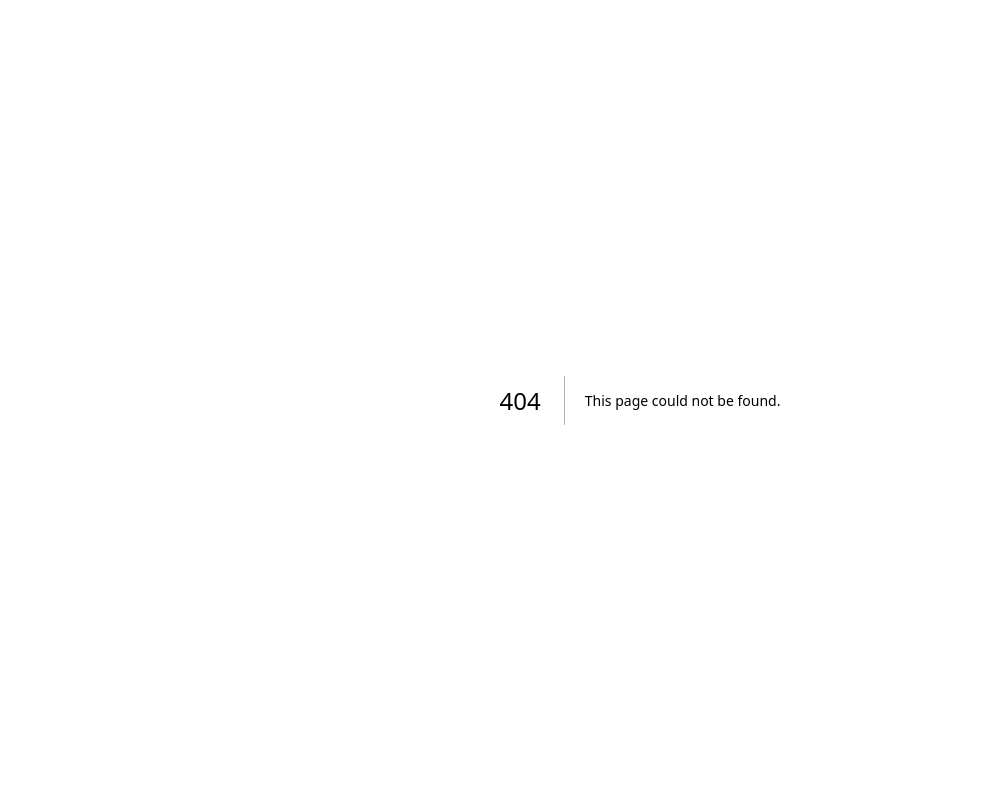
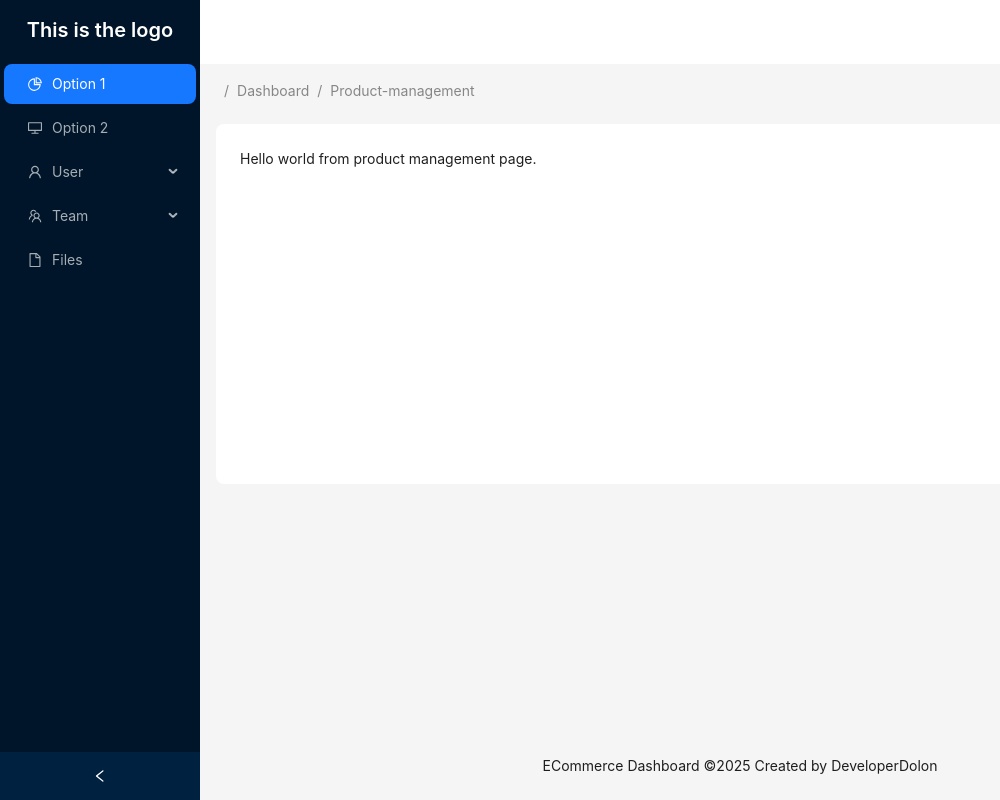
Before and after one commit to DeveloperDolon/microservice-client, a Next.js app: page /dashboard/product-management in a window 1280 px wide. Before the commit this address had no page. Shown: the whole page, without its empty margins (0-1000 px from the left). Built offline with nearby package versions, Linux system fonts and the light colour scheme.

Commit message:
dynamic breadcrumbs added

```diff
--- a/app/dashboard/layout.tsx
+++ b/app/dashboard/layout.tsx
@@ -3,6 +3,7 @@
 import React, { useState } from "react";
 import { Breadcrumb, Layout, Menu, theme } from "antd";
 import { dashboard_items } from "../_constants/dashboard_items";
+import { usePathname } from "next/navigation";
 
 const { Header, Content, Footer, Sider } = Layout;
 
@@ -16,6 +17,16 @@ export default function DashboardLayout({
     token: { colorBgContainer, borderRadiusLG },
   } = theme.useToken();
 
+  const path = usePathname();
+  const pathArray = path.split("/");
+
+  const breadcrumbItems = pathArray.map((item) => {
+    return {
+      path: "/"+item,
+      breadcrumbName: item.charAt(0).toUpperCase() + item.slice(1),
+    };
+  });
+
   return (
     <Layout style={{ minHeight: "100vh" }}>
       <Sider
@@ -26,6 +37,7 @@ export default function DashboardLayout({
         <div className="demo-logo-vertical text-white md:text-xl sm:text-lg text-base font-semibold text-center py-4">
           This is the logo
         </div>
+
         <Menu
           theme="dark"
           defaultSelectedKeys={["1"]}
@@ -36,10 +48,7 @@ export default function DashboardLayout({
       <Layout>
         <Header style={{ padding: 0, background: colorBgContainer }} />
         <Content style={{ margin: "0 16px" }}>
-          <Breadcrumb style={{ margin: "16px 0" }}>
-            <Breadcrumb.Item>User</Breadcrumb.Item>
-            <Breadcrumb.Item>Bill</Breadcrumb.Item>
-          </Breadcrumb>
+          <Breadcrumb routes={breadcrumbItems} style={{ margin: "16px 0" }} />
           <div
             style={{
               padding: 24,
@@ -52,7 +61,8 @@ export default function DashboardLayout({
           </div>
         </Content>
         <Footer style={{ textAlign: "center" }}>
-          ECommerce Dashboard ©{new Date().getFullYear()} Created by DeveloperDolon
+          ECommerce Dashboard ©{new Date().getFullYear()} Created by
+          DeveloperDolon
         </Footer>
       </Layout>
     </Layout>
--- /dev/null
+++ b/app/dashboard/product-management/page.tsx
@@ -0,0 +1,11 @@
+import React from 'react';
+
+const page = () => {
+  return (
+    <div>
+      Hello world from product management page.
+    </div>
+  );
+};
+
+export default page;
```
